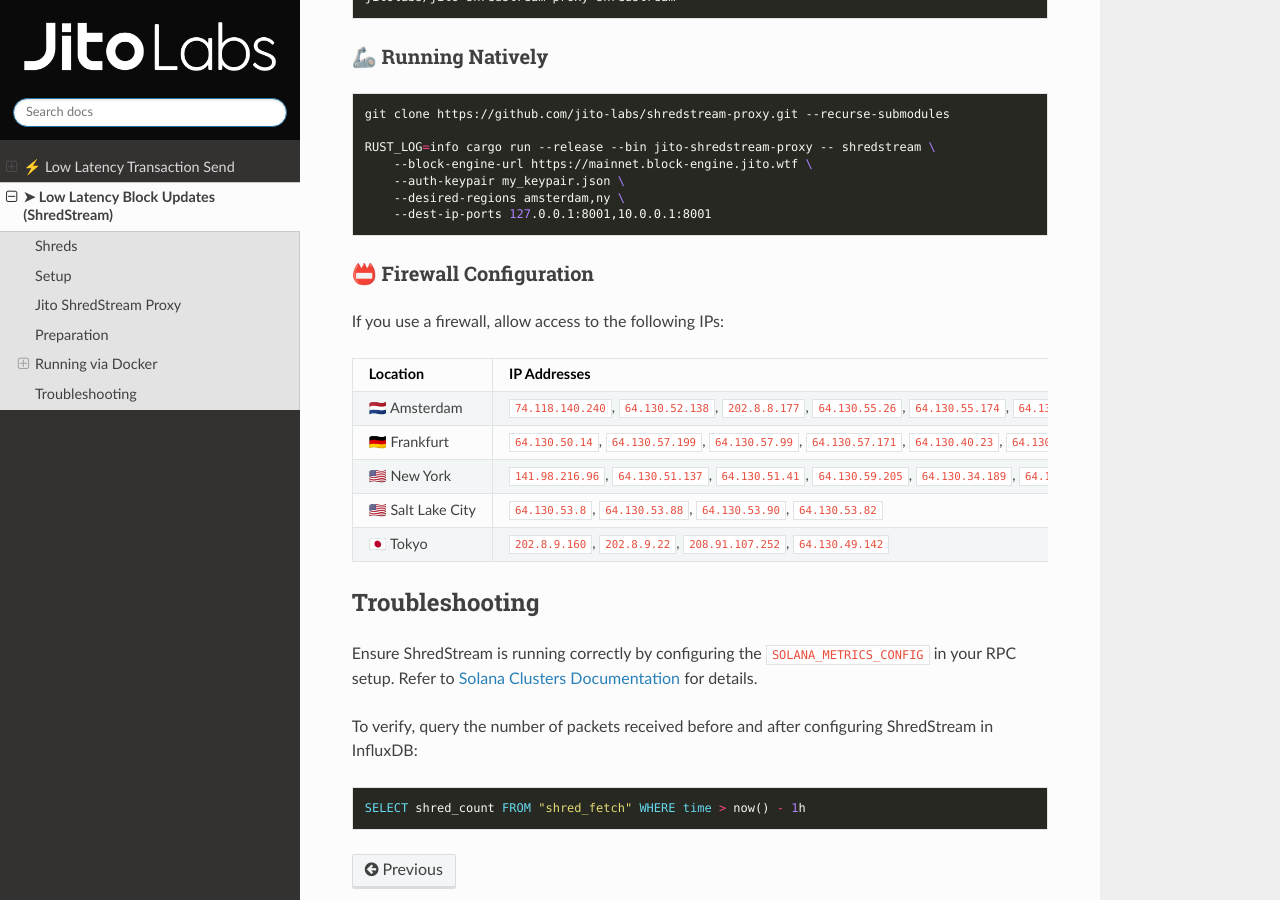
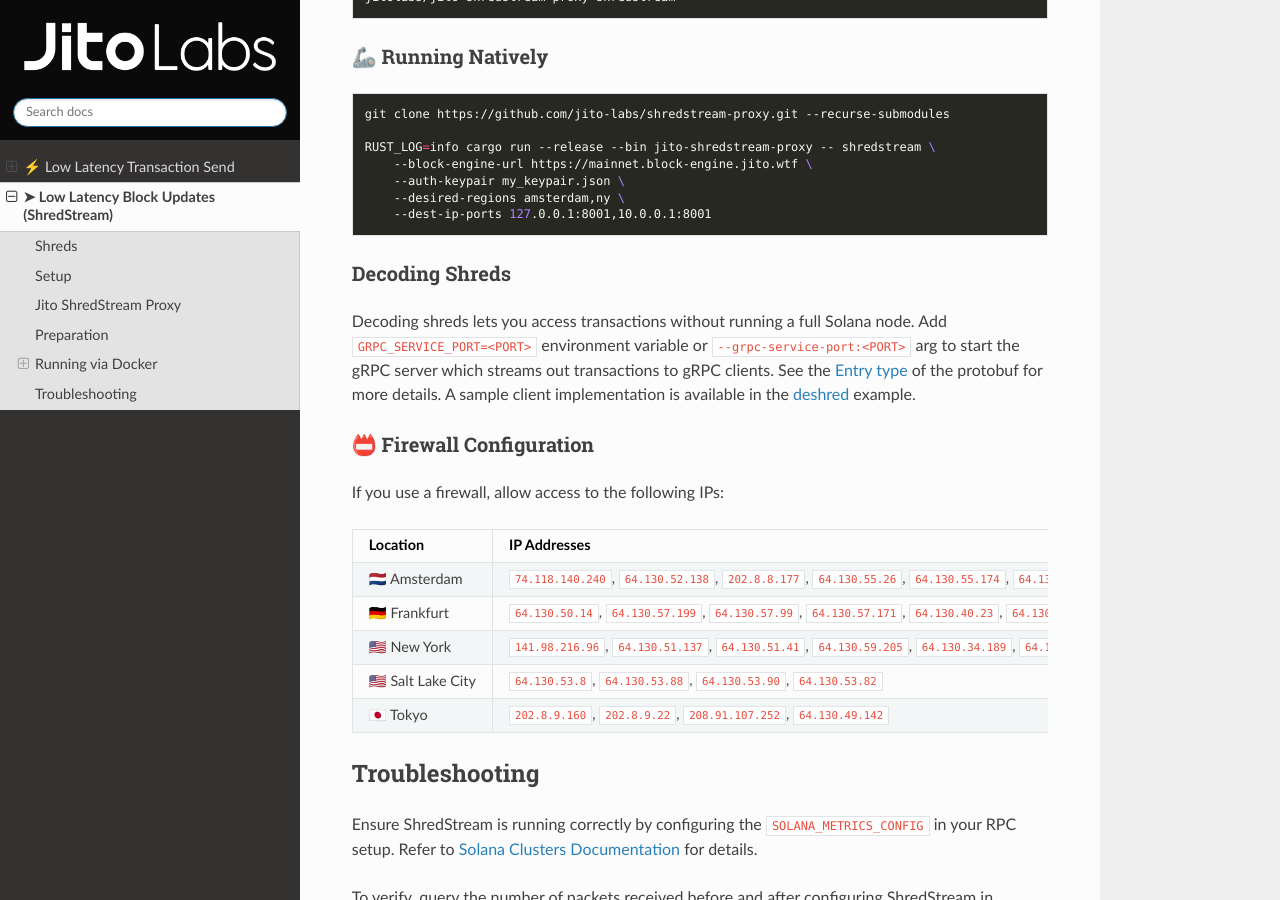
Before and after one commit to jito-labs/jito-docs, a Sphinx documentation site: the page built from docs/source/lowlatencytxnfeed.md, in a window 1280 px wide and 900 px high, scrolled down 2380 px. Built offline with Sphinx 7.4.7 and the Read the Docs theme 3.1.0, drawn with Linux system fonts in a browser that asks for light colours.

Commit message:
Add deshred docs (#42)

````diff
--- a/docs/source/lowlatencytxnfeed.md
+++ b/docs/source/lowlatencytxnfeed.md
@@ -94,6 +94,10 @@
     --dest-ip-ports 127.0.0.1:8001,10.0.0.1:8001
 ```
 
+### Decoding Shreds
+
+Decoding shreds lets you access transactions without running a full Solana node. Add `GRPC_SERVICE_PORT=<PORT>` environment variable or `--grpc-service-port:<PORT>` arg to start the gRPC server which streams out transactions to gRPC clients. See the [Entry type](https://github.com/jito-labs/mev-protos/blob/master/shredstream.proto#L48) of the protobuf for more details. A sample client implementation is available in the [deshred](https://github.com/sbs2001/shredstream-proxy/tree/deshred/examples/deshred.rs) example.
+
 ### 📛 Firewall Configuration
 
 If you use a firewall, allow access to the following IPs:
````
Also changed, not shown: 1 other file.
